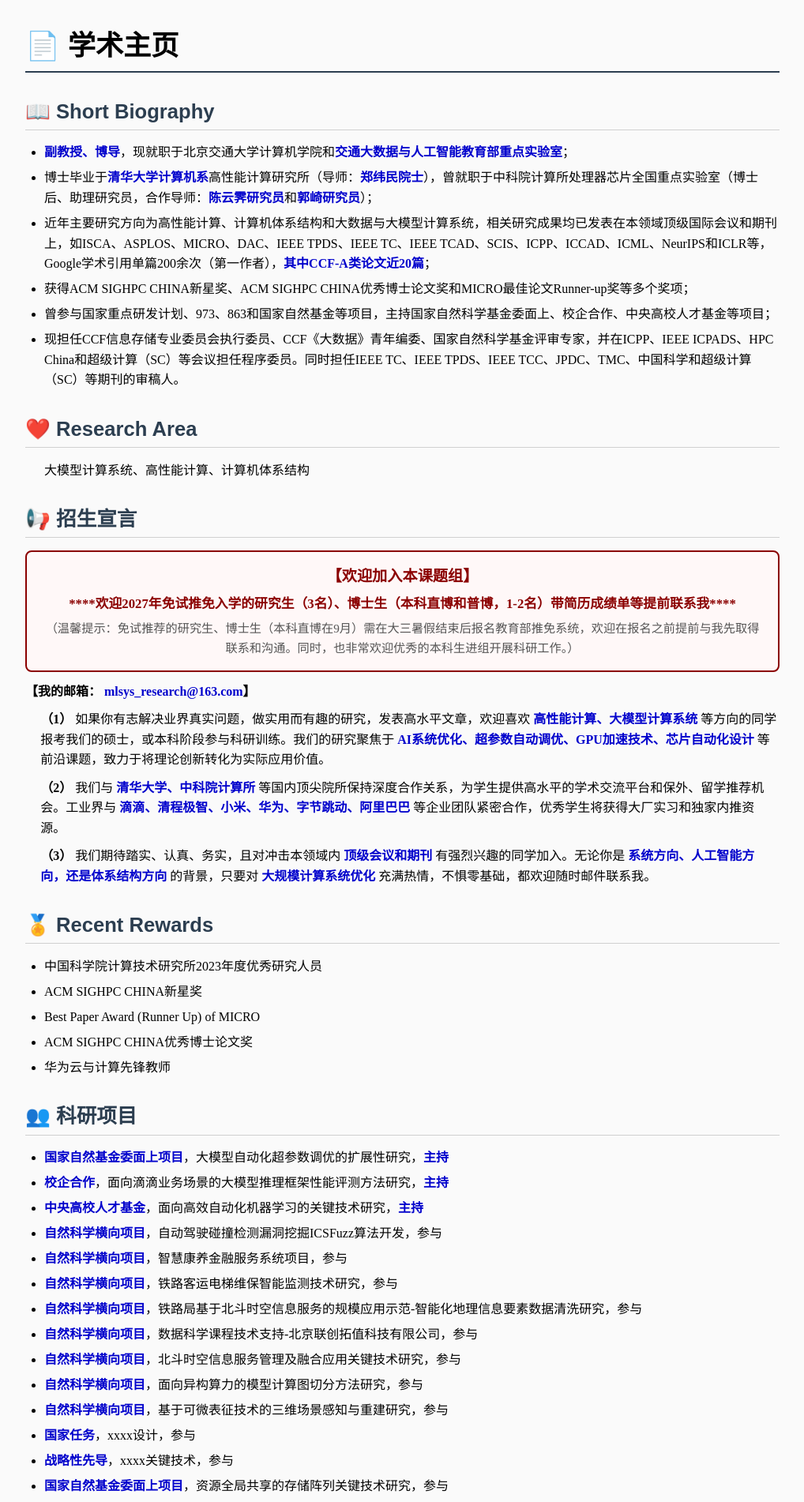
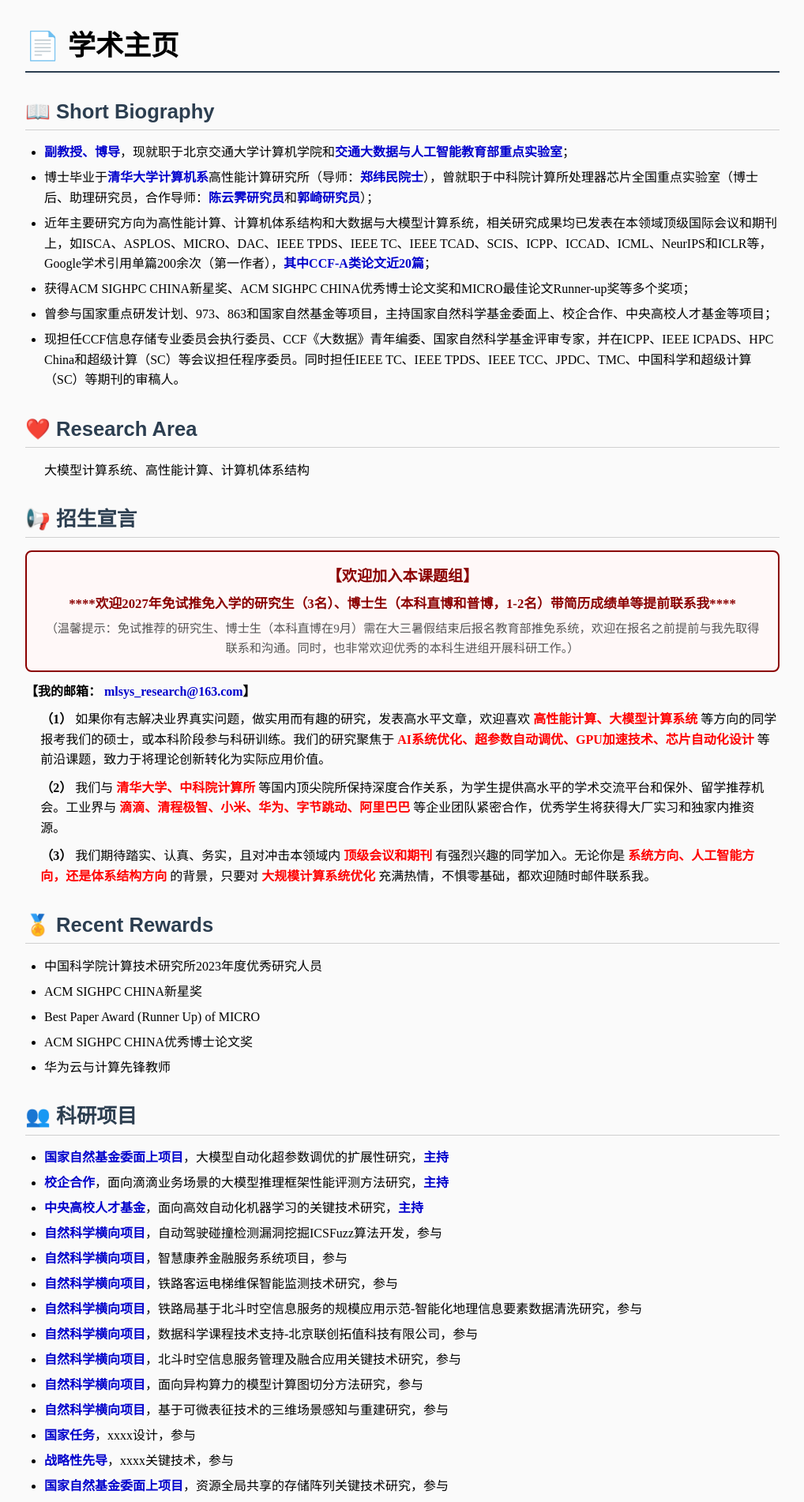
Before and after one commit to mlsys-research-jedy/mlsys-research-jedy.github.io, a Jekyll site: the page index.html, which Jekyll copies as it is, in a window 1280 px wide. Shown: the top 1902 px of the page at 79% size, without its empty margins (123-1141 px from the left). Built offline with Jekyll 4.4.1, drawn with Linux system fonts in a browser that asks for light colours.

Commit message:
Update index.html

```diff
--- a/index.html
+++ b/index.html
@@ -139,11 +139,14 @@
     <p><strong>【我的邮箱： <span style="color:#0000cc;">mlsys_research@163.com</span>】</strong></p>
 
     <!-- 列表项：无黑点，仅保留编号 -->
+
+
     <ul>
-        <li><strong>（1）</strong> 如果你有志解决业界真实问题，做实用而有趣的研究，发表高水平文章，欢迎喜欢 <strong style="color:#0000cc;">高性能计算、大模型计算系统</strong> 等方向的同学报考我们的硕士，或本科阶段参与科研训练。我们的研究聚焦于 <strong style="color:#0000cc;">AI系统优化、超参数自动调优、GPU加速技术、芯片自动化设计</strong> 等前沿课题，致力于将理论创新转化为实际应用价值。</li>
-        <li><strong>（2）</strong> 我们与 <strong style="color:#0000cc;">清华大学、中科院计算所</strong> 等国内顶尖院所保持深度合作关系，为学生提供高水平的学术交流平台和保外、留学推荐机会。工业界与 <strong style="color:#0000cc;">滴滴、清程极智、小米、华为、字节跳动、阿里巴巴</strong> 等企业团队紧密合作，优秀学生将获得大厂实习和独家内推资源。</li>
-        <li><strong>（3）</strong> 我们期待踏实、认真、务实，且对冲击本领域内 <strong style="color:#0000cc;">顶级会议和期刊</strong> 有强烈兴趣的同学加入。无论你是 <strong style="color:#0000cc;">系统方向、人工智能方向，还是体系结构方向</strong> 的背景，只要对 <strong style="color:#0000cc;">大规模计算系统优化</strong> 充满热情，不惧零基础，都欢迎随时邮件联系我。</li>
-    </ul>
+    <li><strong>（1）</strong> 如果你有志解决业界真实问题，做实用而有趣的研究，发表高水平文章，欢迎喜欢 <strong style="color:red; font-weight:bold;">高性能计算、大模型计算系统</strong> 等方向的同学报考我们的硕士，或本科阶段参与科研训练。我们的研究聚焦于 <strong style="color:red; font-weight:bold;">AI系统优化、超参数自动调优、GPU加速技术、芯片自动化设计</strong> 等前沿课题，致力于将理论创新转化为实际应用价值。</li>
+    <li><strong>（2）</strong> 我们与 <strong style="color:red; font-weight:bold;">清华大学、中科院计算所</strong> 等国内顶尖院所保持深度合作关系，为学生提供高水平的学术交流平台和保外、留学推荐机会。工业界与 <strong style="color:red; font-weight:bold;">滴滴、清程极智、小米、华为、字节跳动、阿里巴巴</strong> 等企业团队紧密合作，优秀学生将获得大厂实习和独家内推资源。</li>
+    <li><strong>（3）</strong> 我们期待踏实、认真、务实，且对冲击本领域内 <strong style="color:red; font-weight:bold;">顶级会议和期刊</strong> 有强烈兴趣的同学加入。无论你是 <strong style="color:red; font-weight:bold;">系统方向、人工智能方向，还是体系结构方向</strong> 的背景，只要对 <strong style="color:red; font-weight:bold;">大规模计算系统优化</strong> 充满热情，不惧零基础，都欢迎随时邮件联系我。</li>
+</ul>
+
 </div>
 
 
```
